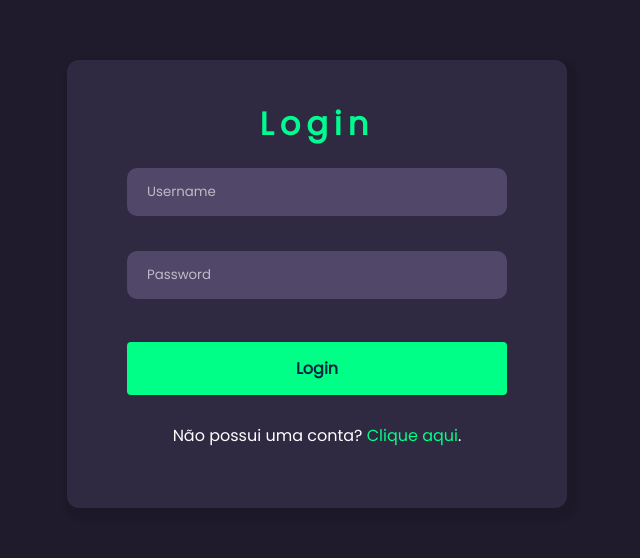
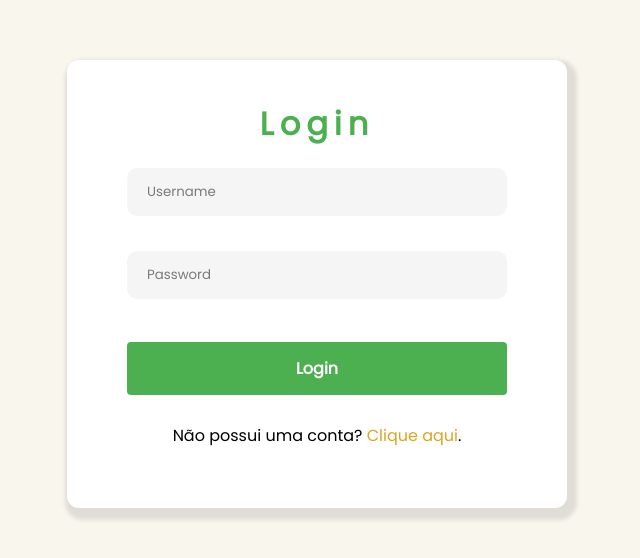
Before and after one commit to diogokimisima/ProjetoFinalB2, a React (Create React App) app in the folder frontend/: page /Login in a window 1280 px wide. Shown: the part 116-674 px from the top of the page, without its empty margins (323-963 px from the left). Built offline with nearby package versions, Linux system fonts and the light colour scheme.

Commit message:
trocando o css do cadastro e do login

```diff
--- a/frontend/src/Componentes/Rodape/index.jsx
+++ b/frontend/src/Componentes/Rodape/index.jsx
@@ -4,7 +4,9 @@ export default function Rodape() {
     return (
         <footer>
             <p>&copy; Pastelaria - Kina - Todos os direitos reservados</p>
-            <p>Desenvolvido por <span>Diogo Kimisima</span></p>
+            <p>Desenvolvedores do Projeto </p>
+            <p><span>Diogo Kimisima </span>RA: 215184</p>
+            <p><span>Rafael Richard </span>RA: 217703</p>
         </footer>
     )
 }
--- a/frontend/src/Componentes/Topo/index.jsx
+++ b/frontend/src/Componentes/Topo/index.jsx
@@ -24,6 +24,7 @@ export default function Topo() {
                         <Link className="link-topo" to="/Sobre">SOBRE</Link>
                         <Link className="link-topo" to="/Cadastro">CADASTRO</Link>
                         <Link className="link-topo" to="/Login">LOGIN</Link>
+                        <Link className="link-topo" to="/Gerenciamento">GERENCIAMENTO</Link>
                     </div>
 
                 </nav>
--- a/frontend/src/Pages/Cadastro/style.css
+++ b/frontend/src/Pages/Cadastro/style.css
@@ -1,40 +1,36 @@
-* {
-    margin: 0;
-    padding: 0;
-    box-sizing: border-box;
-    font-family: 'Poppins', sans-serif;
-
-}
-
-
-
+/*
+goldenrod dourado
+#4CAF50 verde
+#F9F6EE fundo
+#D4E9E2 verdeclaro fundo
+*/
 .container {
     display: flex;
     justify-content: center;
     align-items: center;
     height: 100vh;
-    background-color: #201B2C;
+    background-color: #F9F6EE;
 
 }
 
 .formulario {
-    background-color: #fff;
-    padding: 40px 60px;
+    padding: 20px;
     border-radius: 12px;
     box-shadow: 4px 6px 4px 6px rgba(0, 0, 0, 0.1);
-    width: 600px;
+    width: 500px;
     display: flex;
     flex-direction: column;
     align-items: center;
-    background-color: #2F2942;
-
+    background-color: white;
+    padding: 40px 60px;
+    color: black;
 }
 
 .titulo-formulario {
     text-align: center;
     margin-bottom: 20px;
     font-size: 32px;
-    color: #00FC91;
+    color: #4CAF50;
     letter-spacing: 6px;
 }
 
@@ -46,14 +42,14 @@
     margin-bottom: 10px;
     border: none;
     border-radius: 10px;
-    background-color: #514768;
-    color: white;
+    background-color: whitesmoke;
+    color: black;
 }
 
 .input-text::placeholder,
 .input-password::placeholder,
 .input-email::placeholder {
-    color: rgba(255, 255, 255, 0.63);
+    color: rgba(0, 0, 0, 0.507);
 }
 
 .input-text:focus,
@@ -65,8 +61,8 @@
 
 .botao-cadastrar {
     width: 100%;
-    background-color: #00FF87;
-    color: #002743;
+    background-color: #4CAF50;
+    color: white;
     padding: 14px 20px;
     margin: 8px 0;
     border: none;
@@ -77,7 +73,7 @@
 }
 
 .botao-cadastrar:hover {
-    background-color: #09c06b;
+    background-color: #3f9042;
     font-weight: bold;
 }
 
@@ -88,5 +84,9 @@
 
 .link {
     text-decoration: none;
-    color: #00FF87;
+    color: goldenrod;
 }
+
+.link:hover {
+    color: rgb(171, 130, 25);
+}
--- /dev/null
+++ b/frontend/src/Pages/Gerenciamento/index.jsx
@@ -0,0 +1,22 @@
+import './style.css';
+import Topo from '../../Componentes/Topo';
+import Rodape from '../../Componentes/Rodape';
+import { ScrollToTopButton } from '../../Componentes/VoltarTopo';
+
+
+const Gerenciamento = () => {
+  return (
+    <div className='secao-principal-sobre'>
+      <Topo />
+      <main className='secao-gerenciamento limitar-secao'>
+        <h1>Gerenciamento De Estoque</h1>
+
+      </main>
+
+      <ScrollToTopButton />
+      <Rodape />
+    </div>
+  );
+};
+
+export default Gerenciamento;
--- a/frontend/src/Pages/Login/style.css
+++ b/frontend/src/Pages/Login/style.css
@@ -1,21 +1,13 @@
-* {
-    margin: 0;
-    padding: 0;
-    box-sizing: border-box;
-    font-family: 'Poppins', sans-serif;
-}
-
 .container {
     display: flex;
     justify-content: center;
     align-items: center;
     height: 100vh;
-    background-color: #201B2C;
+    background-color: #F9F6EE;
 
 }
 
 .formulario {
-    background-color: #fff;
     padding: 20px;
     border-radius: 12px;
     box-shadow: 4px 6px 4px 6px rgba(0, 0, 0, 0.1);
@@ -23,15 +15,16 @@
     display: flex;
     flex-direction: column;
     align-items: center;
-    background-color: #2F2942;
+    background-color: white;
     padding: 40px 60px;
+    color: black;
 }
 
 .titulo-formulario {
     text-align: center;
     margin-bottom: 20px;
     font-size: 32px;
-    color: #00FC91;
+    color: #4CAF50;
     letter-spacing: 6px;
 }
 
@@ -42,13 +35,13 @@
     margin-bottom: 10px;
     border: none;
     border-radius: 10px;
-    background-color: #514768;
-    color: white;
+    background-color: whitesmoke;
+    color: black;
 }
 
 .input-text::placeholder,
 .input-password::placeholder {
-    color: rgba(255, 255, 255, 0.63);
+    color: rgba(0, 0, 0, 0.507);
 }
 
 .input-text:focus,
@@ -59,8 +52,8 @@
 
 .botao-logar {
     width: 100%;
-    background-color: #00FF87;
-    color: #002743;
+    background-color: #4CAF50;
+    color: white;
     padding: 14px 20px;
     margin: 8px 0;
     border: none;
@@ -71,16 +64,20 @@
 }
 
 .botao-logar:hover {
-    background-color: #09c06b;
+    background-color: #3f9042;
     font-weight: bold;
 }
 
 .paragrafo {
     margin: 20px 0;
-    color: white;
+    color: black;
 }
 
 .link {
     text-decoration: none;
-    color: #00FF87;
+    color: goldenrod;
 }
+
+.link:hover {
+    color: rgb(171, 130, 25);
+}
--- a/frontend/src/Rotas/index.js
+++ b/frontend/src/Rotas/index.js
@@ -5,6 +5,7 @@ import Cardapio from '../Pages/Cardapio';
 import Sobre from "../Pages/Sobre";
 import Cadastro from "../Pages/Cadastro";
 import Login from "../Pages/Login";
+import Gerenciamento from "../Pages/Gerenciamento";
 
 export default function Rotas() {
     return (
@@ -15,6 +16,7 @@ export default function Rotas() {
         <Route path='/Sobre' element={<Sobre />}/>
         <Route path='/Cadastro' element={<Cadastro />}/>
         <Route path='/Login' element={<Login />}/>
+        <Route path='/Gerenciamento' element={<Gerenciamento />}/>
       </Routes>
     </BrowserRouter>
     )
```
Also changed, not shown: frontend/src/Pages/Gerenciamento/style.css (added).
